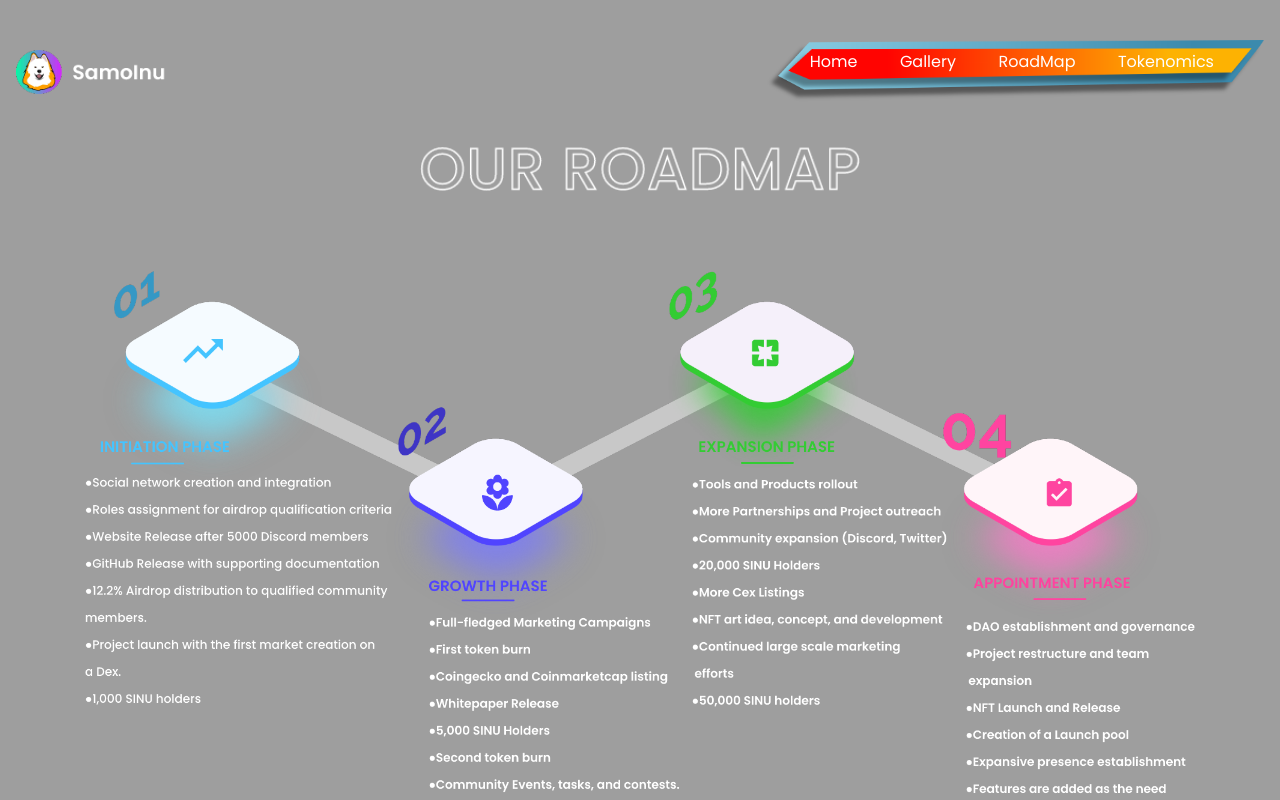
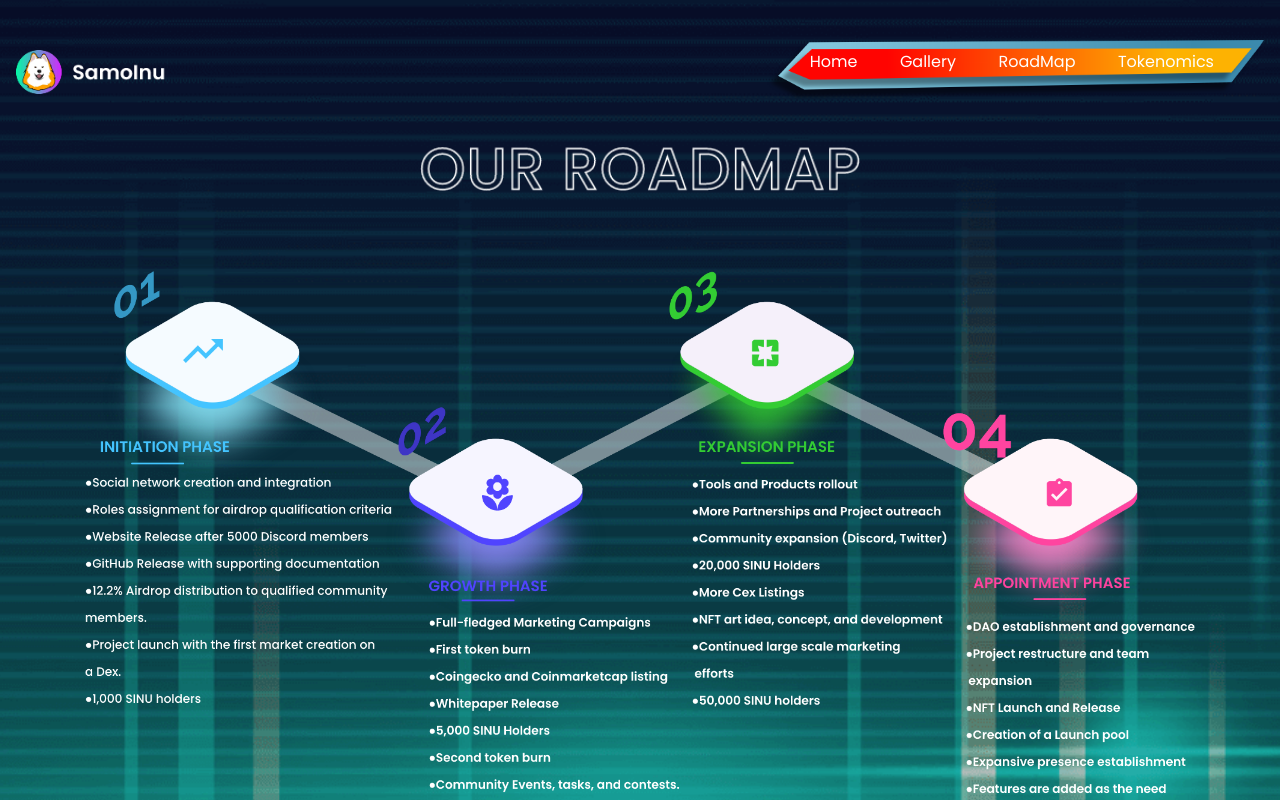
Before and after one commit to josekuaan/sinu, a React (Create React App) app: page /roadmap in a window 1280 px wide. Shown: the top 800 px of the page. Built offline with nearby package versions, Linux system fonts and the light colour scheme.

Commit message:
updated pages

```diff
--- a/src/App.css
+++ b/src/App.css
@@ -306,9 +306,7 @@ footer ul li{
 /* ==========================  */
 
 #road-map{
-  /* background: linear-gradient(to bottom, rgb(3, 3, 3,0.5),  rgba(3, 13, 19, 0.73)),
-  url('./images/road-map-bg.png');; */
-  background: transparent url(http://localhost:3000/static/media/Hero.b6adbfcec124927f2eb3.png) 0% 0% no-repeat padding-box;
+  background: transparent url('./images/Hero.png') 0% 0% no-repeat padding-box;
   opacity: 1;
   /* height: 100vh; */
   background-repeat: no-repeat;
```
